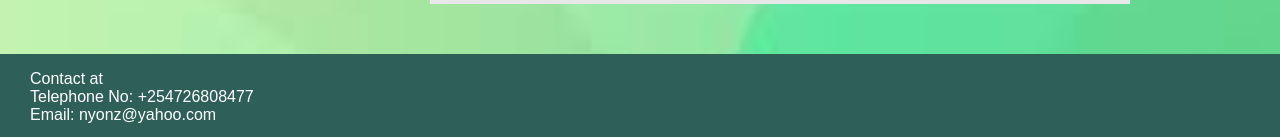
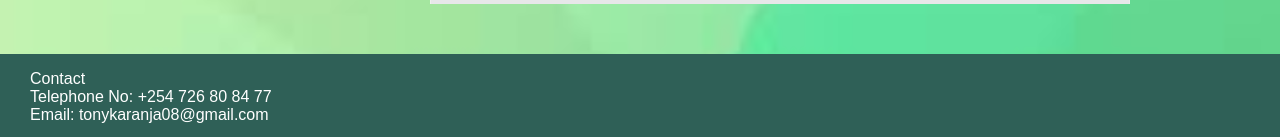
Before and after one commit to treykaranja/tonykaranja-web, a plain HTML site: page portfolios/osram.html in a window 1280 px wide. Shown: the part 1046-1183 px from the top of the page. Drawn offline with Linux system fonts and the light colour scheme; files whose address does not match are found by name.

Commit message:
Update osram.html

```diff
--- a/portfolios/osram.html
+++ b/portfolios/osram.html
@@ -33,7 +33,8 @@
     </div>
     <div class="contact" style="margin-bottom: 30px;">
         <p style="margin-left: 30px;            font-family: Arial, Helvetica, sans-serif;
-        ">Contact at<br>Telephone No: +254726808477 <br> Email: nyonz@yahoo.com <br>
+        ">            Contact<br>Telephone No: +254 726 80 84 77 <br> Email: tonykaranja08@gmail.com <br>
+
         </p>
     </div>
 
```
